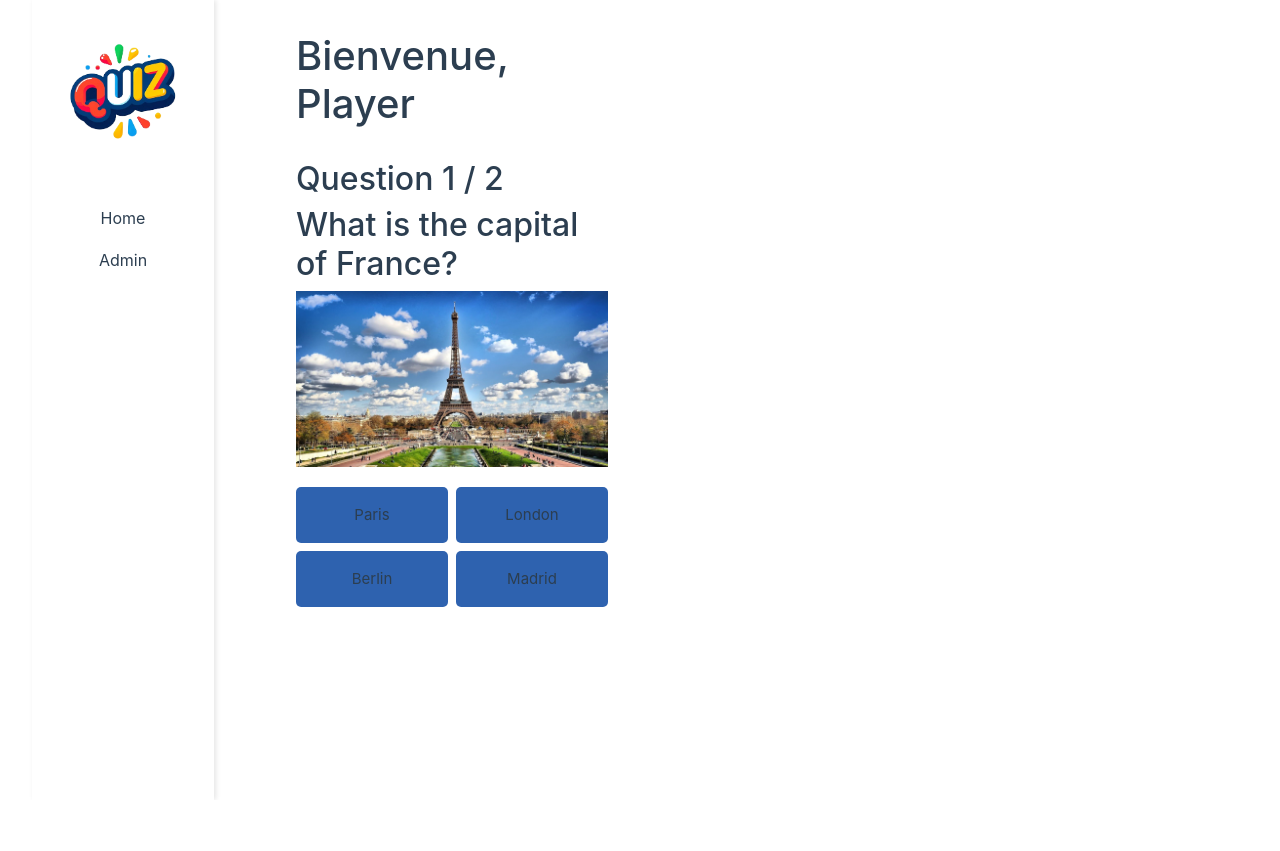
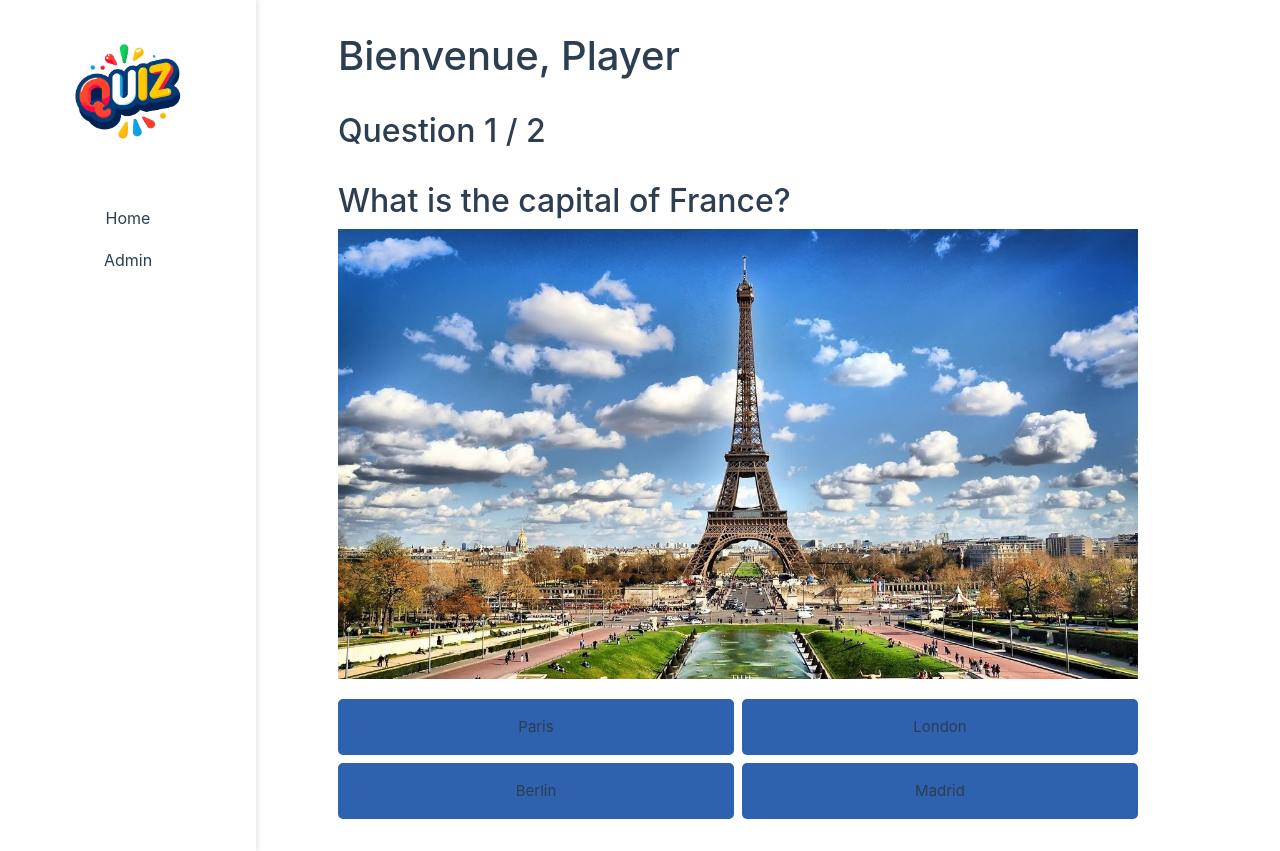
Before and after one commit to MathisPipart/QuizWeb, a Vue app in the folder quiz-ui/: page /questions in a window 1280 px wide. Before the commit the page ends 800 px from the top, so only its background shows below. Built offline with nearby package versions, Linux system fonts and the light colour scheme.

Commit message:
ajustement taille et placement des questions

```diff
--- a/quiz-ui/src/App.vue
+++ b/quiz-ui/src/App.vue
@@ -33,7 +33,7 @@ import LogoImage from '/src/assets/logo.png';
   flex-direction: column;
   align-items: center;
   padding: 1rem;
-  width: 200px; /* Ajustez cette valeur selon vos besoins */
+  width: 20%; /* Ajustez cette valeur selon vos besoins */
   box-shadow: 2px 0 5px rgba(0, 0, 0, 0.1);
 }
 
--- a/quiz-ui/src/assets/main.css
+++ b/quiz-ui/src/assets/main.css
@@ -15,7 +15,7 @@ a,
   }
 }
 
-@media (min-width: 1024px) {
+/* @media (min-width: 1024px) {
   body {
     display: flex;
     place-items: center;
@@ -26,4 +26,4 @@ a,
     grid-template-columns: 1fr 1fr;
     padding: 0 2rem;
   }
-}
+} */
--- a/quiz-ui/src/views/HomePage.vue
+++ b/quiz-ui/src/views/HomePage.vue
@@ -10,9 +10,6 @@ const registeredScores = ref([
   { playerName: "John", score: 10 },
   { playerName: "Jane", score: 20 },
   { playerName: "Paul", score: 30 },
-  { playerName: "Christ", score: 40 },
-  { playerName: "Anne", score: 50 },
-  { playerName: "Julia", score: 60 },
 ]);
 
 onMounted(async () => { // Au demarrage de la page
@@ -25,6 +22,8 @@ onMounted(async () => { // Au demarrage de la page
 
 <template>
   <h1>Home page</h1>
+  <br>
+  <h2>Classement</h2>
   <div class="scoreboard">
     <div
       v-for="(scoreEntry, index) in registeredScores"
--- a/quiz-ui/src/views/QuestionsManager.vue
+++ b/quiz-ui/src/views/QuestionsManager.vue
@@ -17,9 +17,6 @@ const registeredScores = ref([
   { playerName: "John", score: 10 },
   { playerName: "Jane", score: 20 },
   { playerName: "Paul", score: 30 },
-  { playerName: "Christ", score: 40 },
-  { playerName: "Anne", score: 50 },
-  { playerName: "Julia", score: 60 },
 ]);
 
 const questions = [
@@ -82,12 +79,14 @@ onMounted(() => {
       <h1>Bienvenue, {{ playerName }}</h1>
       <br>
       <h2>Question {{ currentQuestionPosition + 1 }} / {{ totalNumberOfQuestion }}</h2>
-      <QuestionDisplay :currentQuestion="currentQuestion" @click-on-answer="handleAnswerClicked" />
+      <div class="question-wrapper">
+        <QuestionDisplay :currentQuestion="currentQuestion" @click-on-answer="handleAnswerClicked" />
+      </div>
   </div>
   <div v-else>
       <h1>Quiz Finished!</h1>
       <p>Thank you for participating in the quiz, {{ playerName }}. Your score is: {{ score }} / {{ totalNumberOfQuestion }}</p>
-      <h2>Scores des autres joueurs :</h2>
+      <h2>Meilleurs scores des autres joueurs</h2>
       <div class="scoreboard">
           <div
               v-for="(playerScore, index) in registeredScores"
@@ -112,6 +111,11 @@ onMounted(() => {
 </template>
 
 <style scoped>
+.question-wrapper {
+  width: 100%;
+  max-width: 800px;
+  margin-top: 2rem;
+}
 .home-button {
     display: inline-block;
     margin-top: 2rem;
```
